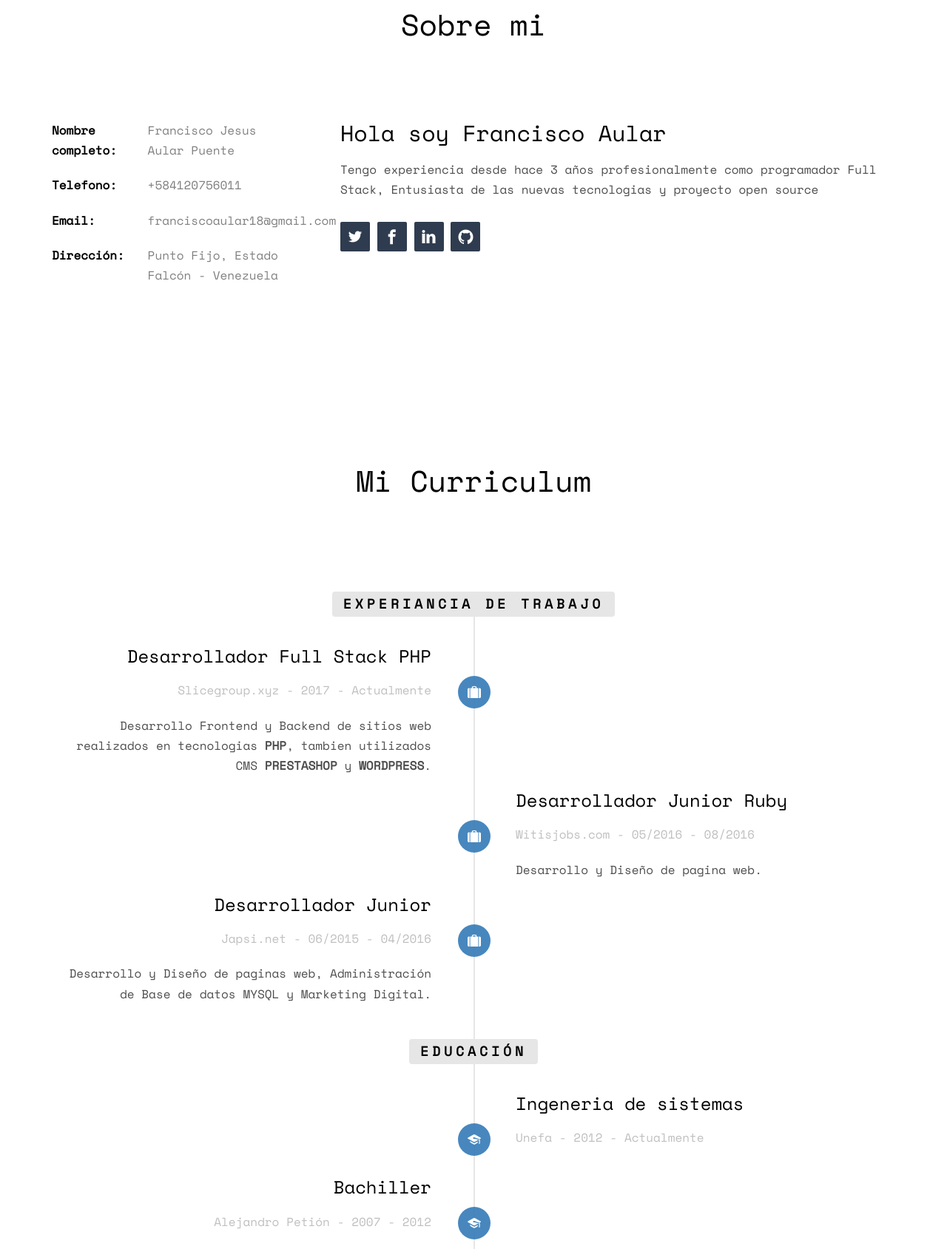
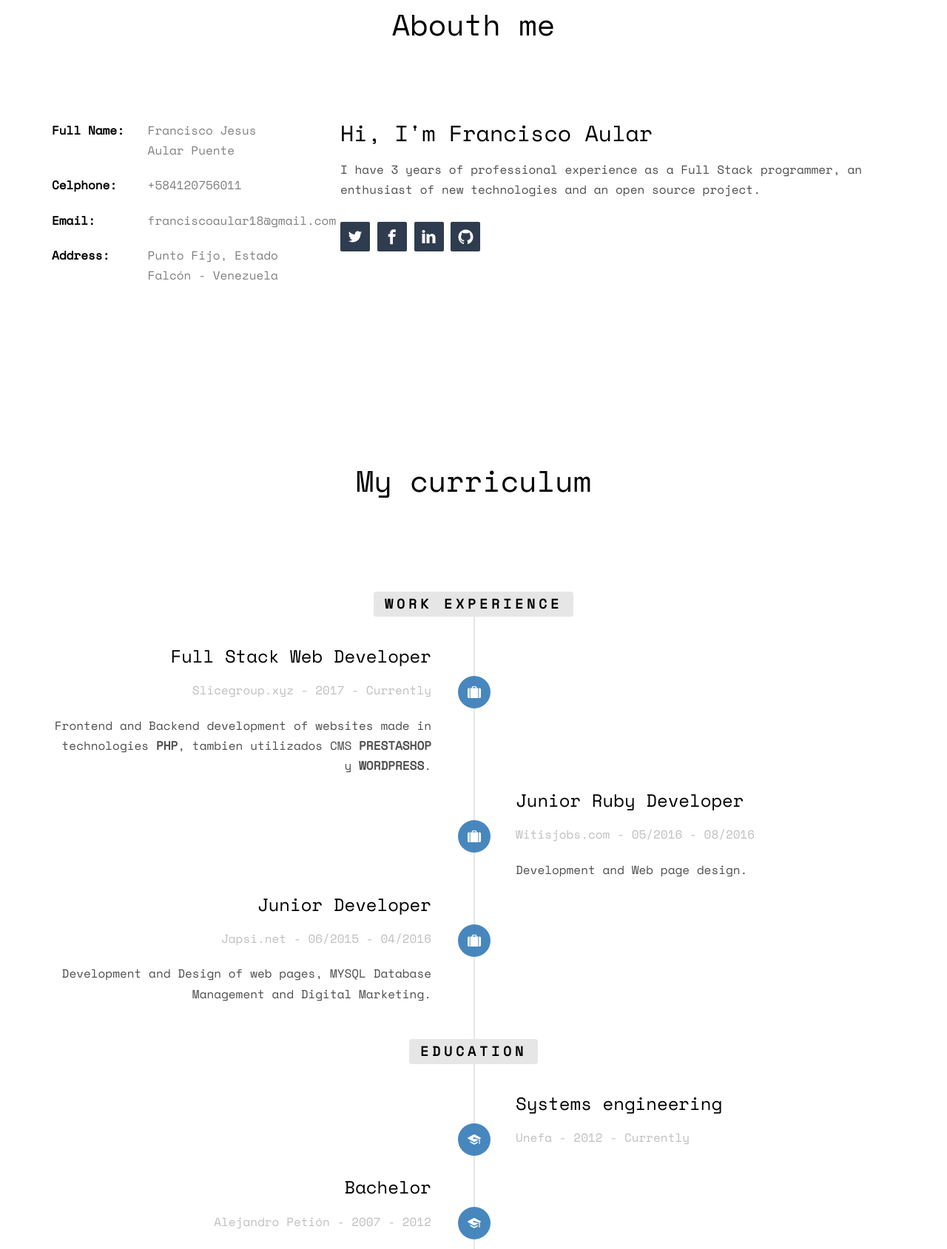
Before and after one commit to Oxisrock/portafolio-ingles, a plain HTML site: page index.html in a window 1280 px wide. Shown: the part 909-2598 px from the top of the page at 74% size. Drawn offline with nearby package versions, Linux system fonts and the light colour scheme; some packages are replaced by stand-ins of ours; no server answers; files whose address does not match are found by name.

Commit message:
traduction my portafolio

```diff
--- a/index.html
+++ b/index.html
@@ -5,8 +5,8 @@
 	<meta http-equiv="X-UA-Compatible" content="IE=edge">
 	<title>Francisco Aular Full stack Developer</title>
 	<meta name="viewport" content="width=device-width, initial-scale=1">
-	<meta name="description" content="Curriculum y portafolio de Francisco Aular" />
-	<meta name="keywords" content="Francisco AUlar" />
+	<meta name="description" content="Curriculum and portafolio Francisco Aular" />
+	<meta name="keywords" content="Francisco Aular" />
 	<meta name="author" content="github.com/oxisrock" />
 
   	<!-- Facebook and Twitter integration -->
@@ -75,27 +75,28 @@
 		<div class="container">
 			<div class="row">
 				<div class="col-md-8 col-md-offset-2 text-center fh5co-heading">
-					<h2>Sobre mi</h2>
+					<h2>Abouth me</h2>
 				</div>
 			</div>
 			<div class="row">
 				<div class="col-md-4">
 					<ul class="info">
-						<li><span class="first-block">Nombre completo:</span><span class="second-block">Francisco Jesus Aular Puente</span></li>
-						<li><span class="first-block">Telefono:</span><span class="second-block">+584120756011</span></li>
+						<li><span class="first-block">Full Name:</span><span class="second-block">Francisco Jesus Aular Puente</span></li>
+						<li><span class="first-block">Celphone:</span><span class="second-block">+584120756011</span></li>
 						<li><span class="first-block">Email:</span><span class="second-block">franciscoaular18@gmail.com</span></li>
-						<li><span class="first-block">Dirección:</span><span class="second-block">Punto Fijo, Estado Falcón - Venezuela</span></li>
+						<li><span class="first-block">Address:</span><span class="second-block">Punto Fijo, Estado Falcón - Venezuela</span></li>
 					</ul>
 				</div>
 				<div class="col-md-8">
-					<h2>Hola soy Francisco Aular</h2>
-					<p>Tengo experiencia desde hace 3 años profesionalmente como programador Full Stack, Entusiasta de las nuevas tecnologias y proyecto open source</p>
+					<h2>Hi, I'm Francisco Aular</h2>
+					<p>
+I have 3 years of professional experience as a Full Stack programmer, an enthusiast of new technologies and an open source project.</p>
 					<p>
 						<ul class="fh5co-social-icons">
-							<li><a href="#"><i class="icon-twitter2"></i></a></li>
-							<li><a href="#"><i class="icon-facebook3"></i></a></li>
-							<li><a href="#"><i class="icon-linkedin2"></i></a></li>
-							<li><a href="#"><i class="icon-github2"></i></a></li>
+							<li><a href="https://twitter.com/franciscoaular5?lang=es"><i class="icon-twitter2"></i></a></li>
+							<li><a href="https://www.facebook.com/oxiseok"><i class="icon-facebook3"></i></a></li>
+							<li><a href="https://www.linkedin.com/in/francisco-aular-547649162/"><i class="icon-linkedin2"></i></a></li>
+							<li><a href="https://github.com/oxisrock"><i class="icon-github2"></i></a></li>
 						</ul>
 					</p>
 				</div>
@@ -107,24 +108,24 @@
 		<div class="container">
 			<div class="row animate-box">
 				<div class="col-md-8 col-md-offset-2 text-center fh5co-heading">
-					<h2>Mi Curriculum</h2>
+					<h2>My curriculum</h2>
 				</div>
 			</div>
 			<div class="row">
 				<div class="col-md-12 col-md-offset-0">
 					<ul class="timeline">
 						<li class="timeline-heading text-center animate-box">
-							<div><h3>Experiancia de Trabajo</h3></div>
+							<div><h3>Work Experience</h3></div>
 						</li>
 						<li class="animate-box timeline-unverted">
 							<div class="timeline-badge"><i class="icon-suitcase"></i></div>
 							<div class="timeline-panel">
 								<div class="timeline-heading">
-									<h3 class="timeline-title">Desarrollador Full Stack PHP</h3>
-									<span class="company">Slicegroup.xyz - 2017 - Actualmente</span>
+									<h3 class="timeline-title">Full Stack Web Developer</h3>
+									<span class="company">Slicegroup.xyz - 2017 - Currently</span>
 								</div>
 								<div class="timeline-body">
-									<p>Desarrollo Frontend y Backend de sitios web realizados en tecnologias <strong>PHP</strong>, tambien utilizados CMS <strong>PRESTASHOP</strong> y <strong>WORDPRESS</strong>.</p>
+									<p>Frontend and Backend development of websites made in technologies <strong>PHP</strong>, tambien utilizados CMS <strong>PRESTASHOP</strong> y <strong>WORDPRESS</strong>.</p>
 								</div>
 							</div>
 						</li>
@@ -132,11 +133,11 @@
 							<div class="timeline-badge"><i class="icon-suitcase"></i></div>
 							<div class="timeline-panel">
 								<div class="timeline-heading">
-									<h3 class="timeline-title">Desarrollador Junior Ruby</h3>
+									<h3 class="timeline-title">Junior Ruby Developer</h3>
 									<span class="company">Witisjobs.com - 05/2016 - 08/2016</span>
 								</div>
 								<div class="timeline-body">
-									<p>Desarrollo y Diseño de pagina web.</p>
+									<p>Development and Web page design.</p>
 								</div>
 							</div>
 						</li>
@@ -144,25 +145,25 @@
 							<div class="timeline-badge"><i class="icon-suitcase"></i></div>
 							<div class="timeline-panel">
 								<div class="timeline-heading">
-									<h3 class="timeline-title">Desarrollador Junior</h3>
+									<h3 class="timeline-title">Junior Developer</h3>
 									<span class="company">Japsi.net - 06/2015 - 04/2016</span>
 								</div>
 								<div class="timeline-body">
-									<p>Desarrollo y Diseño de paginas web, Administración de Base de datos MYSQL y Marketing Digital.</p>
+									<p>Development and Design of web pages, MYSQL Database Management and Digital Marketing.</p>
 								</div>
 							</div>
 						</li>
 
 						<br>
 						<li class="timeline-heading text-center animate-box">
-							<div><h3>Educación</h3></div>
+							<div><h3>Education</h3></div>
 						</li>
 						<li class="timeline-inverted animate-box">
 							<div class="timeline-badge"><i class="icon-graduation-cap"></i></div>
 							<div class="timeline-panel">
 								<div class="timeline-heading">
-									<h3 class="timeline-title">Ingeneria de sistemas</h3>
-									<span class="company">Unefa - 2012 - Actualmente</span>
+									<h3 class="timeline-title">Systems engineering</h3>
+									<span class="company">Unefa - 2012 - Currently</span>
 								</div>
 								<div class="timeline-body">
 									<p></p>
@@ -173,7 +174,7 @@
 							<div class="timeline-badge"><i class="icon-graduation-cap"></i></div>
 							<div class="timeline-panel">
 								<div class="timeline-heading">
-									<h3 class="timeline-title">Bachiller</h3>
+									<h3 class="timeline-title">Bachelor</h3>
 									<span class="company">Alejandro Petión - 2007 - 2012</span>
 								</div>
 								<div class="timeline-body">
```
